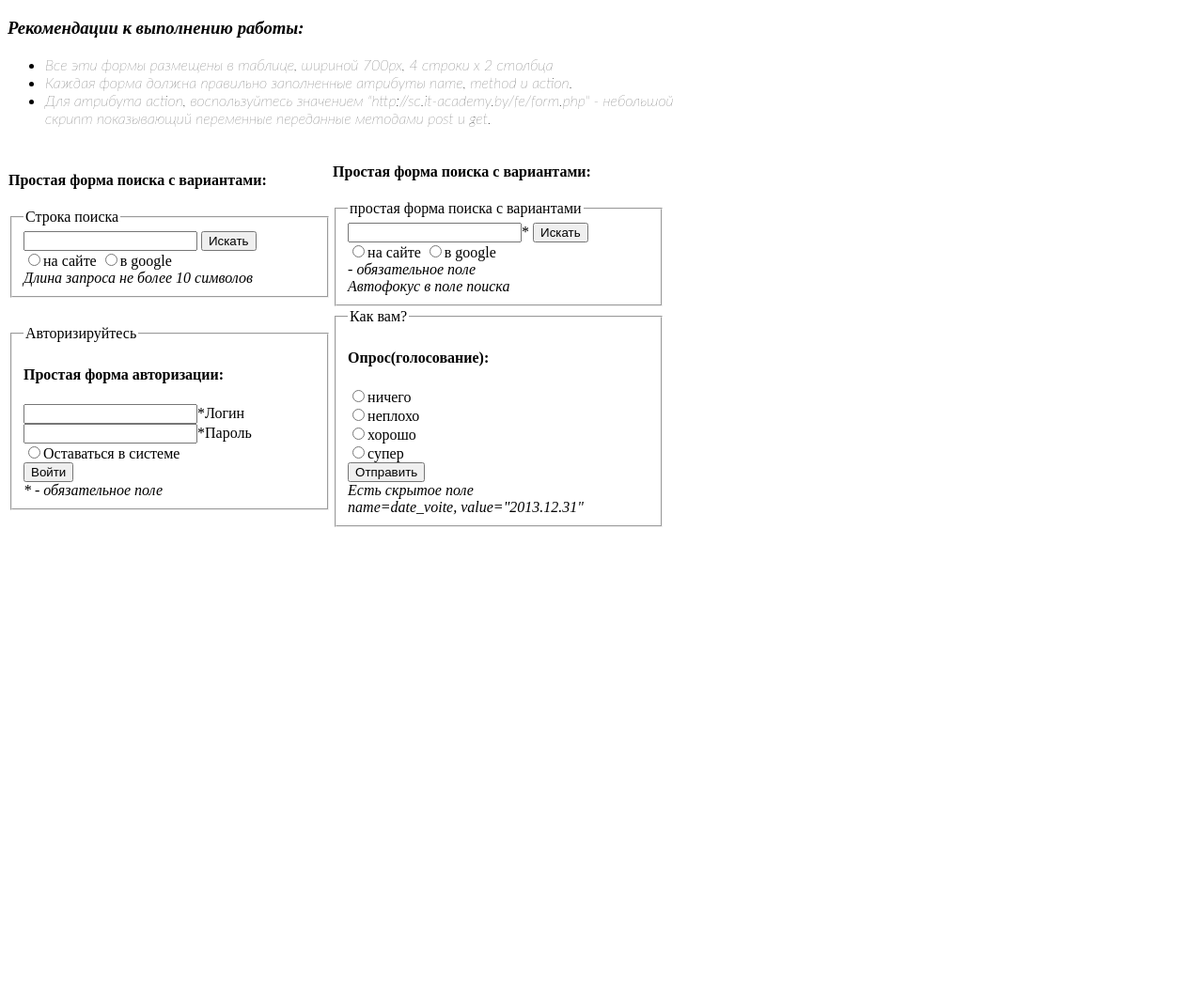
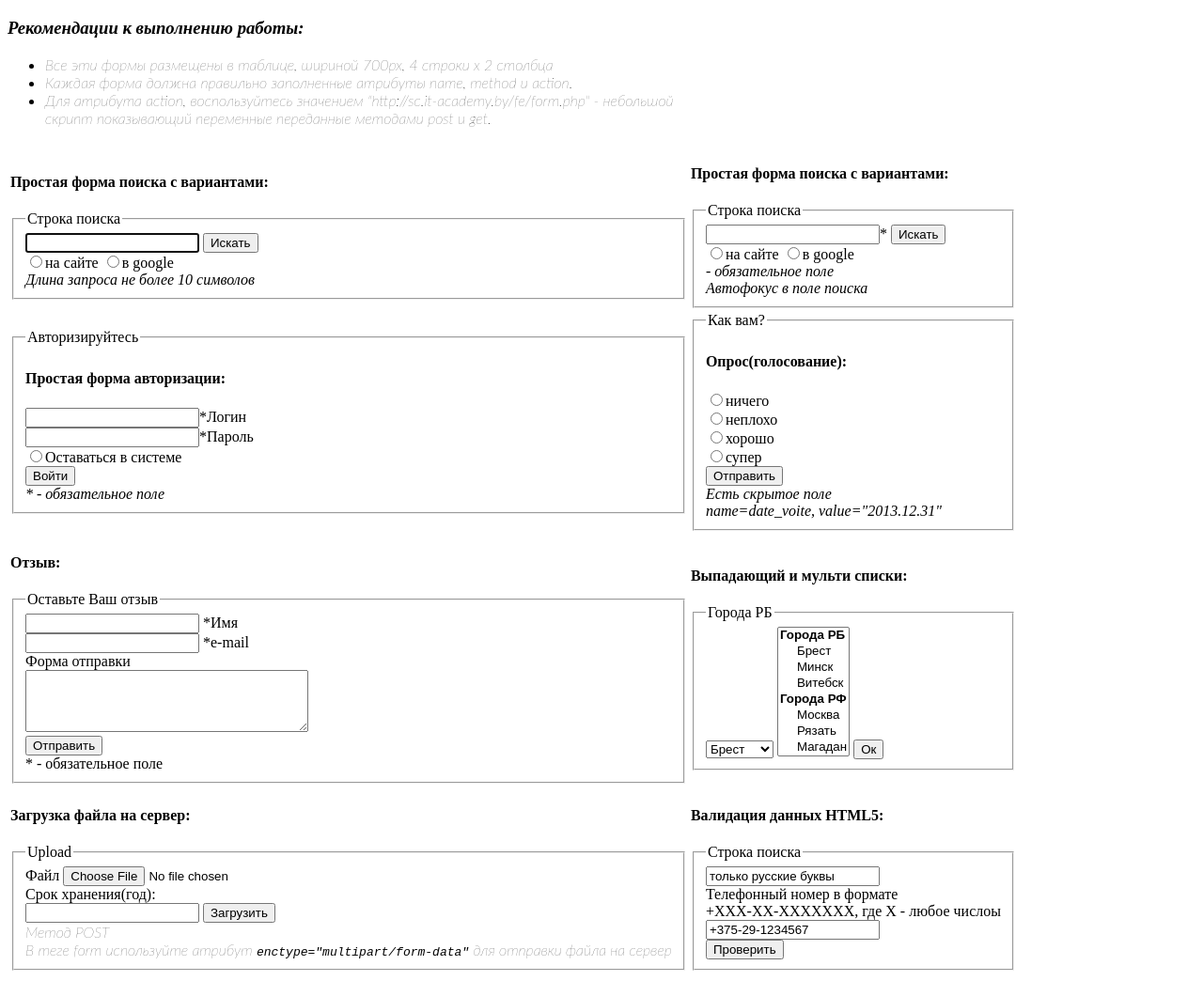
Before and after one commit to BekhaDavlatov/Davlatov-Bekhruz, a plain HTML site: page HW1/lesson2.html/HW4/hw4.html in a window 1280 px wide. Shown: the whole page at 94% size. Before the commit the page ends 800 px from the top, so only its background shows below. Drawn offline with Linux system fonts and the light colour scheme.

Commit message:
formHWdopzadanie leasson3

```diff
--- a/HW1/lesson2.html/HW4/csshw4.css
+++ b/HW1/lesson2.html/HW4/csshw4.css
@@ -1,4 +1,4 @@
-.tabel1 {
+.tabel {
     width: 700px;
     border-collapse: collapse;
 }
@@ -13,3 +13,8 @@
     font-family: "Lato", sans-serif;
     font-weight: 100;
 }
+
+.it2 {
+    font-family: "Lato", sans-serif;
+    font-weight: 100;
+}
--- a/HW1/lesson2.html/HW4/hw4.html
+++ b/HW1/lesson2.html/HW4/hw4.html
@@ -17,7 +17,7 @@
         <li>Для атрибута action, воспользуйтесь значением "http://sc.it-academy.by/fe/form.php" - небольшой<br>скрипт
             показывающий переменные переданные методами post и get.</li>
     </ul>
-    <table class="tabel1">
+    <table>
         <tr>
             <td>
                 <div class="titel1">
@@ -26,7 +26,8 @@
                 <form action="search1" method="get" action="http://sc.it-academy.by/fe/form.php">
                     <fieldset>
                         <legend>Строка поиска</legend>
-                        <input type="text" name="quere" maxlength="10">
+                        <input type="text" name="quere" required autofocus maxlength="10">
+                        <span class="required"></span>
                         <input type="submit" value="Искать">
                         <div>
                             <input type="radio" name="search_type" value="site">на сайте
@@ -41,9 +42,11 @@
                 <div>
                     <h4>Простая форма поиска с вариантами:</h4>
                 </div>
+                <form action="search1" method="get" action="http://sc.it-academy.by/fe/form.php">
                     <fieldset>
-                    <legend>простая форма поиска с вариантами</legend>
-                    <input type="text" name="avtofoc" maxlength="10">*
+                        <legend>Строка поиска</legend>
+                        <input type="text" name="avtofoc" maxlength="10" required autofocus>*
+                        <span class="required"></span>
                         <input type="submit" value="Искать">
                         <div><input type="radio" name="search_type" value="site">на сайте
                             <input type="radio" name="search_type" value="google">в google
@@ -51,34 +54,129 @@
                         <div><i>- обязательное поле<br>
                                 Автофокус в поле поиска</i></div>
                     </fieldset>
+                </form>
             </td>
         </tr>
         <tr>
             <td>
+                <form action="search1" method="get" action="http://sc.it-academy.by/fe/form.php">
                     <fieldset>
                         <div>
                             <h4>Простая форма авторизации:</h4>
                         </div>
                         <legend>Авторизируйтесь</legend>
-                    <div><input type="text" name="login" maxlength="10">*Логин
+                        <div><input type="text" name="login" class="required">*Логин
                         </div>
                         <div><input type="password" name="password" maxlength="10">*Пароль</div>
                         <div><input type="radio" name="inthesistem" id="sistem">Оставаться в системе</div>
                         <div><input type="submit" value="Войти"></div>
                         <div><i>* - обязательное поле</i></div>
                     </fieldset>
+                </form>
             </td>
             <td>
-                <fieldset><h4>Опрос(голосование):</h4>
+                <form action="search1" method="get" action="http://sc.it-academy.by/fe/form.php">
+                    <fieldset>
+                        <h4>Опрос(голосование):</h4>
                         <legend>Как вам?</legend>
                         <div><input type="radio" name="vote" value="ничего">ничего</div>
                         <div><input type="radio" name="vote" value="неплохо">неплохо</div>
                         <div><input type="radio" name="vote" value="хорошо">хорошо</div>
                         <div><input type="radio" name="vote" value="супер">супер</div>
+                        <div><input type="hidden" name="data_voite" value="2013.12.31"></div>
                         <label><input type="submit" name="vote" value="Отправить"></label>
                         <div><i>Есть скрытое поле<br>
                                 name=date_voite, value="2013.12.31"</i></div>
                     </fieldset>
+                </form>
+            </td>
+        </tr>
+        <tr>
+            <td>
+                <form name="review" method="post" action="http://sc.it-academy.by/fe/form.php">
+                    <h4>Отзыв:</h4>
+                    <fieldset>
+                        <legend>Оставьте Ваш отзыв</legend>
+                       <div><input type="text" id="name" name="name" required>
+                        <label for="name" class="required">*Имя</label></div>
+                    <div><input type="email" id="email" name="email" required>
+                        <label for="email" class="required">*e-mail</label></div>
+                    <div><label for="message">Форма отправки</label></div>
+                        <textarea id="message" name="message" rows="4" cols="35"></textarea><br>
+                        <input type="submit" value="Отправить">
+                        <div>* - обязательное поле</div>
+                    </fieldset>
+                </form>
+            </td>
+            <td>
+                <form method="post" action="http://sc.it-academy.by/fe/form.php">
+                    <h4>Выпадающий и мульти списки:</h4>
+                    <fieldset>
+                        <legend>Города РБ</legend>
+                        <div class="form-group">
+                            <label for="city_dropdown"></label>
+                            <select name="city_dropdown" id="city_dropdown">
+                                <option value="brest">Брест</option>
+                                <option value="minsk">Минск</option>
+                                <option value="vitebs">Витебск</option>
+                            </select>
+                            <label for="city_multiselect"></label>
+                            <select name="city_multyselect" id="city_multiselect" multiple size="8">
+                                <optgroup label="Города РБ">
+                                    <option value="brest">Брест</option>
+                                    <option value="minsk">Минск</option>
+                                    <option value="vitebs">Витебск</option>
+                                </optgroup>
+                                <optgroup label="Города РФ">
+                                    <option value="moscow">Москва</option>
+                                    <option value="ryazan">Рязать</option>
+                                    <option value="magadan">Магадан</option>
+                                </optgroup>
+                            </select>
+                            <input type="submit" value="Ок">
+                        </div>
+                    </fieldset>
+                </form>
+            </td>
+        </tr>
+        <tr>
+            <td>
+                <form enctype="multipart/form-data" action="post" action="http://sc.it-academy.by/fe/form.php">
+                    <h4>Загрузка файла на сервер:</h4>
+                    <fieldset>
+                        <legend>Upload</legend>
+                        <div class="form-group">
+                            <label for="file">Файл</label>
+                            <input type="file" name="file" id="file">
+                        </div>
+                        <div class="form_group">
+                            <label for="years">Срок хранения(год):</label><br>
+                            <input type="text" name="year" id="year">
+                            <input type="submit" value="Загрузить">
+                        </div>
+                        <div class="it2"><i>
+                                Метод POST<br>
+                                В теге form используйте атрибут <code>enctype="multipart/form-data"</code> для отправки
+                                файла на
+                                сервер
+                            </i>
+                        </div>
+                    </fieldset>
+                </form>
+            </td>
+            <td>
+                <form action="post">
+                    <h4>Валидация данных HTML5:</h4>
+                    <fieldset>
+                        <legend>Строка поиска</legend>
+                        <div><input type="text" value="только русские буквы"></div>
+                        <div>Телефонный номер в формате<br>
+                            +ХХХ-ХХ-ХХХХХХХ, где Х - любое числоы
+                        </div>
+                        <div><input type="tel" id="tel" name="tel" value="+375-29-1234567"></div>
+                        <div><input type="submit" value="Проверить"></div>
+                    </fieldset>
+                </form>
             </td>
         </tr>
     </table>
```
Lines whose indentation alone changed are shown as unchanged.
